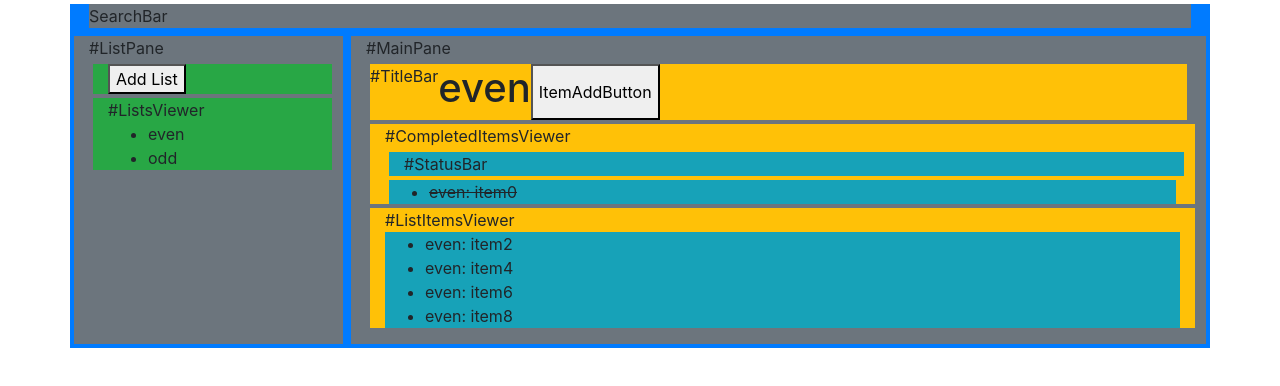
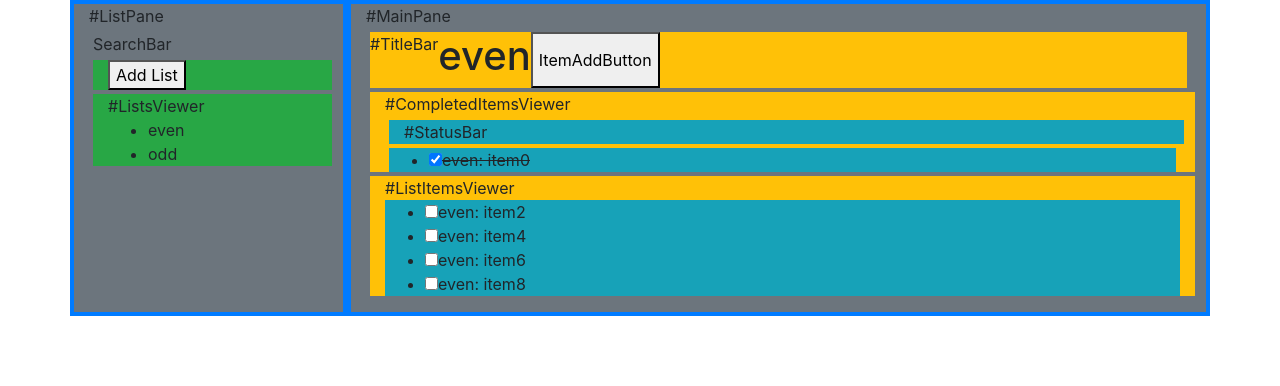
Before and after one commit to feynubrick/reminder-react, a React (Create React App) app: page / in a window 1280 px wide. Shown: the top 386 px of the page. Built offline with nearby package versions, Linux system fonts and the light colour scheme.

Commit message:
added a checklist on list item and moved searchbar to list pane

```diff
--- a/src/App.js
+++ b/src/App.js
@@ -1,5 +1,4 @@
 import React from 'react';
-import SearchBar from './SearchBar';
 import ListPane from './ListPane/ListPane';
 import MainPane from './MainPane/MainPane';
 import { ListData, ItemData } from './DataDef';
@@ -55,7 +54,6 @@ class App extends React.Component {
     render() {
         return (
             <div className="container bg-primary">
-                <SearchBar />
                 <div className="row">
                     <ListPane
                         lists={this.props.lists}
--- a/src/ListPane/ListPane.js
+++ b/src/ListPane/ListPane.js
@@ -1,11 +1,13 @@
 import React from 'react';
 import ListAddBar from './ListAddBar';
 import ListsViewer from './ListsViewer';
+import SearchBar from './SearchBar';
 
 const ListPane = function (props) {
     return (
         <div className="bg-secondary m-1 col">
             #ListPane
+            <SearchBar />
             <ListAddBar className="row" onListAddClick={props.onListAddClick} />
             <ListsViewer className="row" lists={props.lists} onListClick={props.onListClick} />
         </div>
--- a/src/MainPane/ListItem.js
+++ b/src/MainPane/ListItem.js
@@ -10,7 +10,8 @@ const ListItem = function (props) {
         props.onItemClick(event, props.item);
     }
     return (
-        <li style={style} onClick={handleItemOnClick}>
+        <li style={style}>
+            <input type="checkbox" checked={props.item.done} onChange={handleItemOnClick}/>
             { props.item.text }
         </li>
     );
```
Also changed, not shown: src/ListPane/SearchBar.js (renamed from src/SearchBar.js).
